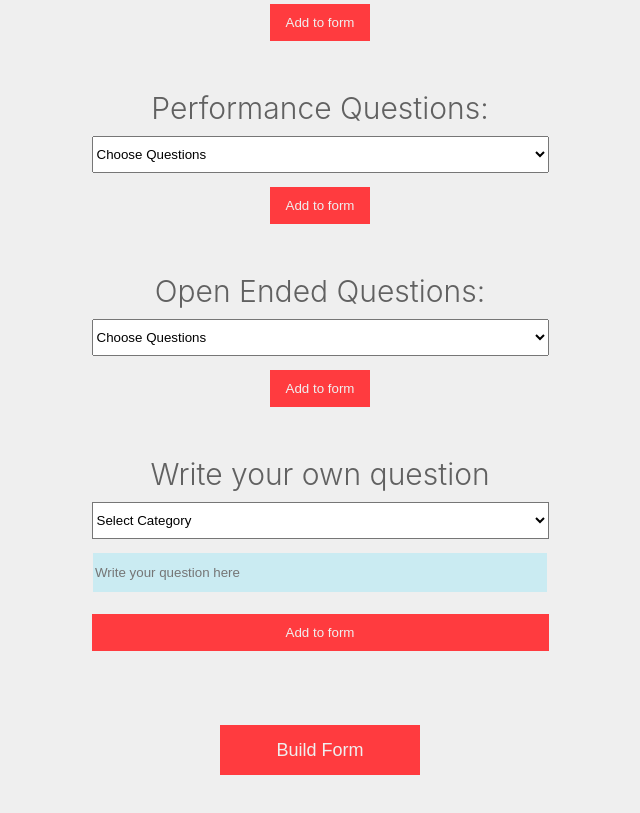
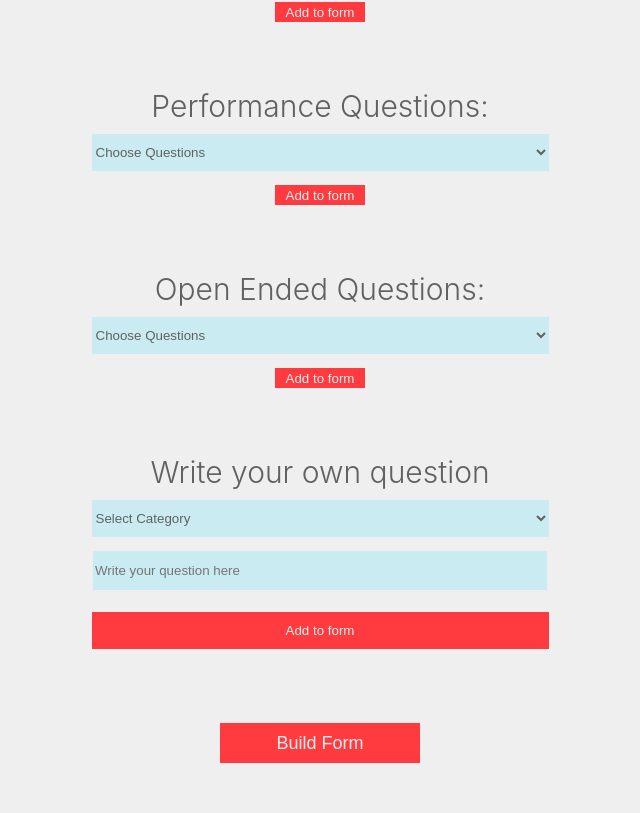
Before and after one commit to muskanyounot/AppraisalsApp2, a React (Create React App) app: page / in a window 1280 px wide. Shown: the part 1271-2084 px from the top of the page, without its empty margins (320-960 px from the left). Built offline with nearby package versions, Linux system fonts and the light colour scheme.

Commit message:
minor scss changes

```diff
--- a/src/components/Navbar/Navbar.module.scss
+++ b/src/components/Navbar/Navbar.module.scss
@@ -1,9 +1,7 @@
 navbar {
 display:grid;
 grid-template-columns: repeat(10,1fr);
-// background-color: #C4C4C4;
-border: 2px solid #457B9D;
-//  #457B9D;
+border-bottom: 2px solid #457B9D;
 .logo {
     height:100px;
     width:250px;
--- a/src/components/QuestionBank/QuestionBank.jsx
+++ b/src/components/QuestionBank/QuestionBank.jsx
@@ -130,7 +130,7 @@ export const QuestionBank = () => {
                 <button className={styles.submitownquestion}>Add to form</button>
             </div>
             <div className={styles.buildFormContainer} onClick={scrollToTop} >
-                <Link to="/answers"><button className={styles.buildForm}>Build Form</button> </Link>
+                <Link to="/answers"><button className={styles.buildButton}>Build Form</button> </Link>
             </div>
         </div>
     )
--- a/src/components/QuestionBank/QuestionBank.module.scss
+++ b/src/components/QuestionBank/QuestionBank.module.scss
@@ -20,8 +20,8 @@
         }
         button {
             grid-row: 3;
-            height:37px;
-            width:100px;
+            height:20px;
+            width:90px;
             justify-self: center;
         }
     }
@@ -40,7 +40,6 @@
         }
         select {
             grid-row: 2;
-            background-color: white;
             height:37px;
             width:457px;
             justify-self: center;
@@ -67,8 +66,8 @@
         display: flex;
         justify-content: center;
 
-          .buildForm {
-            height:50px;
+          .buildButton {
+            height:40px;
             width:200px;
             justify-self: center;
             font-weight: 500;
--- a/src/global.js
+++ b/src/global.js
@@ -1,6 +1,12 @@
 import { createGlobalStyle } from 'styled-components';
 
 export const GlobalStyles = createGlobalStyle`
+
+select {
+  background-color: ${({ theme }) => theme.inputbackground};
+  color: ${({ theme }) => theme.text};
+  border: none;
+}
 
   button {
     color: ${({ theme }) => theme.button.text};
```
